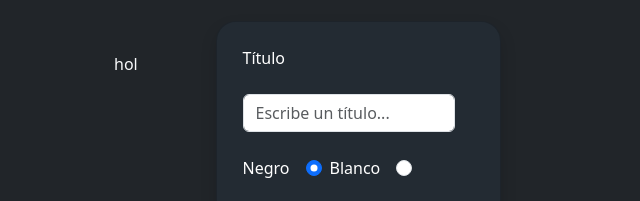
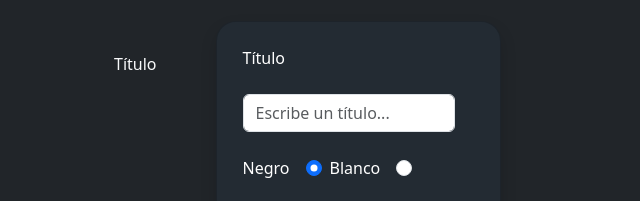
Before and after one commit to mariaDLCj/Dise-a_Camisetas, a plain HTML site: page index.html in a window 1280 px wide. Shown: the part 248-449 px from the top of the page, 306-946 px from the left. Drawn offline with Linux system fonts and the light colour scheme.

Commit message:
código comentado

```diff
--- a/index.html
+++ b/index.html
@@ -19,19 +19,23 @@
             <!-- DIV QUE CONTIENE LA CAMISETA Y EL DIV DE ARRASTRE -->
             <div id="principal" class="fondo">
                 <img id="camiseta" class="img-fluid" src="img/black.png" alt="">
+                <!-- DIV QUE TENDRÁ LA IMG COPIADA -->
                 <div class="copiado" id="divCopiar"></div>
+                <!-- DIV QUE TENDRÁ EL TÍTULO -->
                 <div class="letra" id="letra">
-                    <p id="textoCamiseta">hol</p>
+                    <p id="textoCamiseta">Título</p>
                 </div>
+                <!-- DIV QUE TENDRÁ LA IMG AL REVÉS -->
                 <div class="copiadoReves" id="copiadoReves"></div>
             </div>
 
             <div>
+                <!-- DIV CON LOS VALOES DEL INPUT QUE MODIFICAN -->
                 <h4 class="modifica mt-4 mb-4">Modifica a tu gusto</h4>
                 <div id="controles" class="justify-content-center d-flex flex-column card text-white mb-3 shadow">
                     <label class="margenPersonalizado mt-4" for="tituloCamiseta">Título</label>
-                    <input class="margenPersonalizado form-control mt-4 mb-4 w-75" type="text" placeholder="Escribe un título..."
-                        id="tituloCamiseta">
+                    <input class="margenPersonalizado form-control mt-4 mb-4 w-75" type="text"
+                        placeholder="Escribe un título..." id="tituloCamiseta">
                     <div class="margenPersonalizado d-flex mb-4">
                         <label class="me-2" for="negro">Negro</label>
                         <input class="me-2 form-check-input ms-2" type="radio" name="color" id="negro" value="negro"
@@ -47,6 +51,7 @@
             </div>
         </div>
 
+        <!-- DIV CONTIENE LAS FOTOS ARRASTRABLES -->
         <div id="fotos" class="contenedorFotos  d-flex shadow">
             <img src="img/imagen1.png" id="jason" class="img-fluid" alt="">
             <img src="img/imagen2.png" id="ghost" class="img-fluid" alt="">
```
Also changed, not shown: js/script.js (+26 -3 lines).
